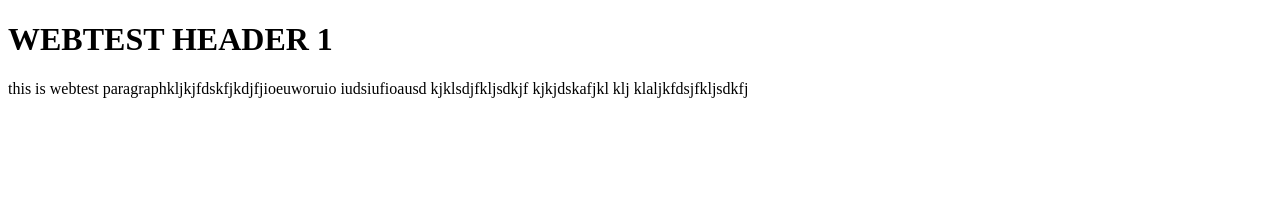
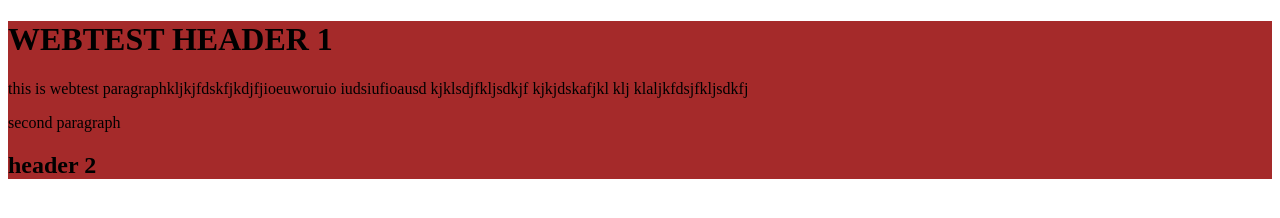
Before and after one commit to tmkk2202/WEBTEST, a plain HTML site: page index.html in a window 1280 px wide. Drawn offline with Linux system fonts and the light colour scheme.

Commit message:
add header and style

```diff
--- a/index.html
+++ b/index.html
@@ -14,6 +14,8 @@
       this is webtest paragraphkljkjfdskfjkdjfjioeuworuio iudsiufioausd
       kjklsdjfkljsdkjf kjkjdskafjkl klj klaljkfdsjfkljsdkfj
     </p>
+    <p>second paragraph</p>
+    <h2>header 2</h2>
   </div>
   </body>
 </html>
--- a/style.css
+++ b/style.css
@@ -0,0 +1,3 @@
+div {
+    background-color: brown;
+}
```
